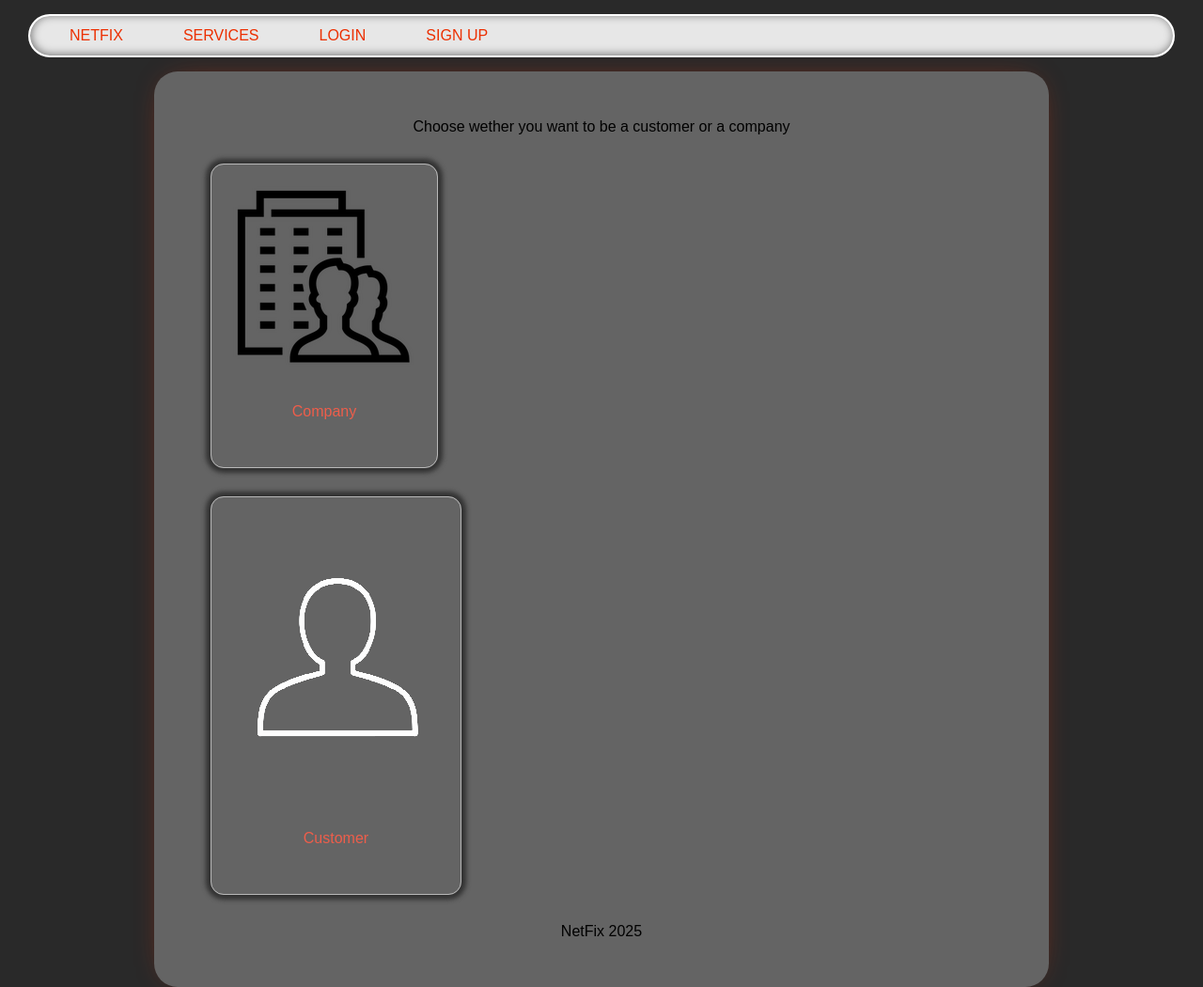
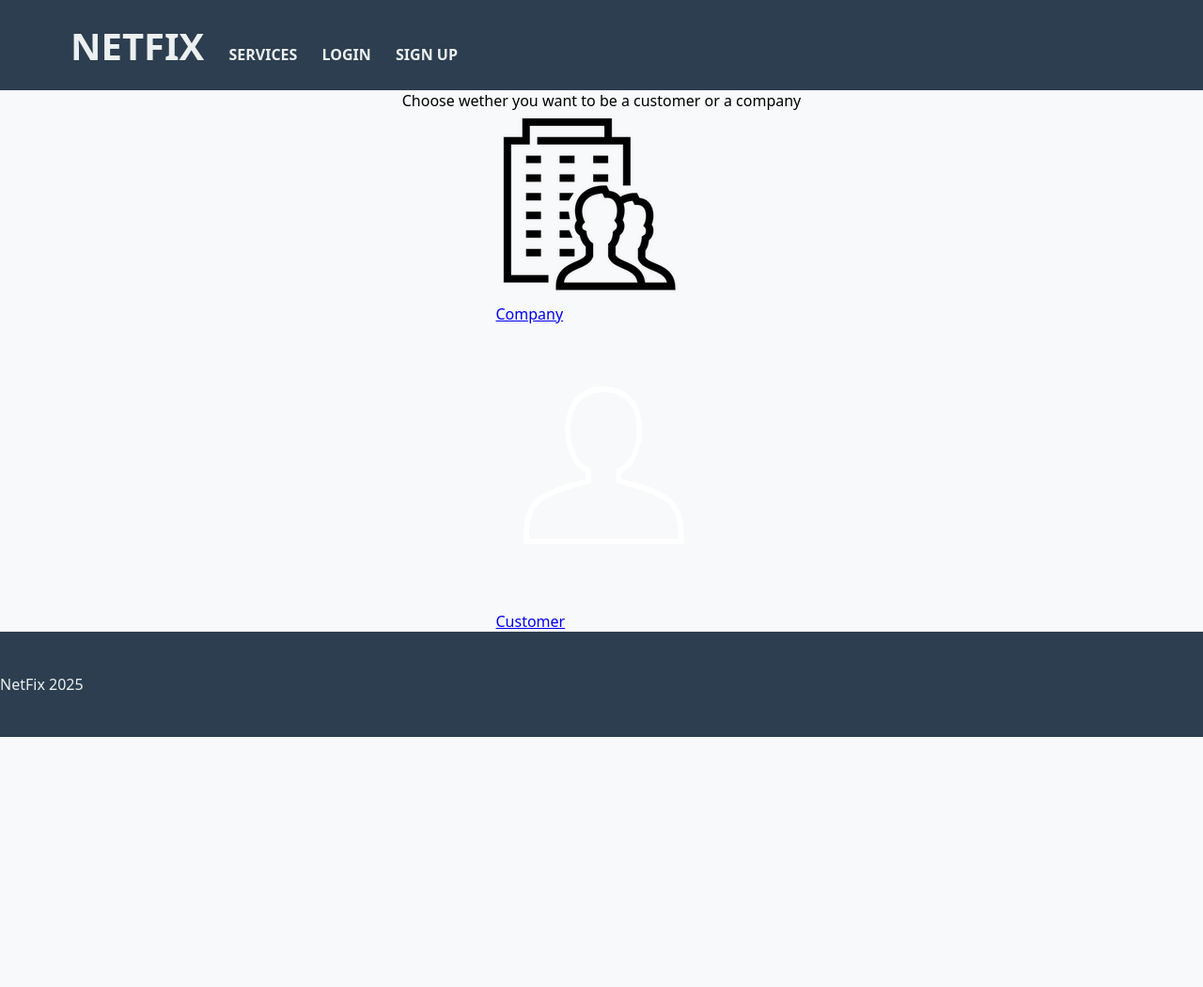
Before and after one commit to onyango-granton/net-again, a Django app: page /register/ in a window 1280 px wide; the page is wider, and only the part inside the window is pictured. Shown: that part at 94% size. After the commit the page ends 784 px from the top of that part, so only its background shows below. Run offline with Django 3.2, Linux system fonts and the light colour scheme.

Commit message:
changed soem colors

```diff
--- a/static/css/style.css
+++ b/static/css/style.css
@@ -1,334 +1,148 @@
-body {
-    background: #292929;
-    font-family: 'Lexend Exa', sans-serif;
-    padding: 0;
-    margin: 0;
+/* Core styles with professional color palette */
+:root {
+  --primary: #2C3E50;
+  --secondary: #34495E;
+  --accent: #3498DB;
+  --text-light: #ECF0F1;
+  --text-dark: #2C3E50;
+  --background-light: #F8F9FA;
+  --background-dark: #2C3E50;
+  --border-color: #BDC3C7;
+  --hover-color: #2980B9;
 }
 
-  a {
-    color: #ee5e4b;
-    text-decoration: none;
+html, body, div, span, applet, object, iframe, h1, h2, h3, h4, h5, h6, p, blockquote, pre, a, abbr, acronym, address, big, cite, code, del, dfn, em, font, img, ins, kbd, q, s, samp, small, strike, strong, sub, sup, tt, var, b, u, i, center, dl, dt, dd, ol, ul, li, fieldset, form, label, legend, table, caption, tbody, tfoot, thead, tr, th, td {
+  margin: 0;
+  padding: 0;
+  border: 0;
+  font-size: 100%;
+  vertical-align: baseline;
 }
 
-  a:hover {
-    color: #e02a21;
-    text-shadow: 0px 0px 2px #a1a1a1;
+ul, ol { list-style: none; }
+
+blockquote, q { quotes: none; }
+
+blockquote:before, blockquote:after, q:before, q:after {
+  content: "";
+  content: none;
 }
 
-  button:not(:last-child) {
-    margin-right: 40px;
-  }
-  button {
-    border: 2px solid transparent;
-    border-radius: 5px;
-    padding: 10px;
-    transition: background 0.7s;
-    color: #ec2f00;
-    text-decoration: none;
-    text-transform: uppercase;
-    cursor: pointer;
-    margin-top: 30px;
-  }
-  button:hover {
-    background: #ec4138;
-    border: 2px solid #f05749;
-    border-right: 2px solid #e02a21;
-    border-bottom: 2px solid #e02a21;
-    color: #f9f8fd;
+table {
+  border-collapse: collapse;
+  border-spacing: 0;
 }
 
-  .content {
-    background-color: #646464;
-    margin: 0 auto;
-    width: 65%;
-    padding: 20px 60px;
-    box-shadow: 0px 0px 35px -20px #ec2f00;
-    border-radius: 25px;
+input:focus, select:focus, textarea:focus, button:focus { outline: none; }
+
+* { box-sizing: border-box; }
+
+@media screen and (max-width: 768px) {
+  html { font-size: 0.6rem; }
 }
 
-  .content p {
-    text-align: center;
-    margin: 30px 0px;
-    white-space: pre-line;
+@media screen and (min-width: 769px) and (max-width: 1024px) {
+  html { font-size: 0.8rem; }
 }
 
-  .like_button {
-    background-color: white;
-    border: 2px solid transparent;
-    border-radius: 5px;
-    padding: 10px;
-    transition: background 0.7s;
-    color: #ec2f00;
-    text-decoration: none;
-    text-transform: uppercase;
-    cursor: pointer;
+@media screen and (min-width: 1025px) {
+  html { font-size: 1rem; }
 }
 
-  .like_button:hover {
-    background: #ec4138;
-    border: 2px solid #f05749;
-    border-right: 2px solid #e02a21;
-    border-bottom: 2px solid #e02a21;
-    color: #f9f8fd;
+.app, .app1 {
+  display: flex;
+  flex-direction: column;
+  height: 100vh;
+  font-family: system-ui, -apple-system, Segoe UI, Roboto, Ubuntu, sans-serif;
 }
 
-  .title {
-    text-align: center;
-    font-family: 'Times New Roman', Times, serif;
-    font-size: 60px;
-    font-weight: bold;
-    text-decoration: 2px underline;
-    text-decoration-color: rgba(255, 68, 0, 0.37);
-  }
-  /* ======================================== Home Page ============================================== */
-
-  .home_logo {
-    display: block;
+.navbar {
+  display: flex;
+  justify-content: space-between;
+  width: 100%;
   margin: 0 auto;
-    margin-bottom: 70px;
+  align-items: center;
+  background-color: var(--primary);
+  color: var(--text-light);
+  padding: 0.6rem 0;
+  font-weight: 600;
 }
 
-  .site_title {
-    text-align: center;
-    font-size: 70px;
+.home {
+  font-size: 2.5rem;
+  font-weight: 700;
 }
 
-  /* ============================================================================================== */
+.right-align-links, .auth-links {
+  display: flex;
+  align-items: center;
+  color: var(--text-light);
+  text-align: center;
+  font-weight: 600;
+}
 
-  /* ======================================== Navbar ============================================== */
-
-  .navbar {
-    position: sticky;
-    top: 15px;
-    box-shadow: inset 1px -1px 10px rgb(116, 116, 116);
-    border: 2px solid white;
-    border-radius: 30px;
-    animation: slide-in 1s ease-out;
-    background-color: #e7e7e7;
-    width: 95%;
-    margin: 0 auto;
-    margin-bottom: 30px;
+.auth-links li {
+  margin: 0 0.6rem;
 }
 
 .navbar ul {
-    position: relative;
-    display: flex;
-    flex: 1 1 auto;
+  display: inline-block;
   margin: 0;
-    padding: 0 30px;
+  padding: 0 4rem;
   list-style-type: none;
 }
-  .navbar ul li:not(:last-child) {
-    margin-right: 40px;
+
+.navbar ul li {
+  display: inline-block;
+  border: 0.12rem solid transparent;
+  padding: 10px;
+  transition: all 0.2s ease;
+  background-color: var(--primary);
 }
-  .navbar ul li {
-    border: 2px solid transparent;
-    border-radius: 5px;
-    padding: 10px;
-    transition: background 0.2s;
-  }
+
 .navbar ul li a {
-    color: #ec2f00;
+  color: var(--text-light);
   text-decoration: none;
   text-transform: uppercase;
   transition: color 0.2s;
 }
+
 .navbar ul li ul {
   visibility: hidden;
   opacity: 0;
   position: absolute;
   display: block;
-    margin: 12px -12px;
+  margin: 0.75rem -4.75rem;
   padding: 0;
-    background: #ffa91b;
-    border: 2px solid #f7c833;
-    border-right: 2px solid #f89329;
-    border-bottom: 2px solid #f89329;
-    border-radius: 5px;
-    transition: opacity 0.2s, visibility 0.2s;
-  }
-  .navbar ul li ul li {
-    margin: -2px 0 0 -2px;
-    width: calc(100% - 20px);
-    line-height: 1.7;
+  background: var(--secondary);
+  transition: all 0.2s ease;
+  border: 1px solid var(--border-color);
 }
 
 .navbar ul li:hover {
-    background: #ec4138;
-    border: 2px solid #f05749;
-    border-right: 2px solid #e02a21;
-    border-bottom: 2px solid #e02a21;
+  border-color: var(--text-light);
 }
-  .navbar ul li:hover a {
-    color: #f9f8fd;
-  }
+
 .navbar ul li:hover ul {
   visibility: visible;
   opacity: 1;
-    box-shadow: 0px 3px 5px 2px #ebecf1;
-  }
-  .navbar ul li:hover ul li a {
-    color: #f9f8fd;
 }
 
-  .last_navbar {
-    right: 0;
-    position: absolute;
-    margin-right: 20px;
-  }
-  .g2 {
-
-    position: absolute;
-   left: 1200px;
+.content {
+  display: flex;
+  align-items: center;
+  width: 100%;
+  height: 100vh;
+  margin: 0 auto;
+  padding-bottom: 3.125rem;
+  flex-direction: column;
+  background-color: var(--background-light);
 }
 
-  /* ============================================================================================== */
-
-  /* ======================================== Service Info ======================================== */
-
-  .service_info_header {
-    display: block ruby;
-  }
-  .service_info_header h5 {
-    float: right;
-  }
-
-  /* ============================================================================================== */
-
-  /* ======================================== Service List ======================================== */
-
-  /* .services_list {
-    padding: 0;
-    margin-bottom: 20px;
-  }
-
-  pre {
-    display: none;
-  }
-
-  .service_list_info {
-    padding: 0 30px;
-  }
-  .service_list_info li {
-    list-style-type: none;
-  }
-  .service_list_info li a:hover > pre {
-    display: block;
-  } */
-  .services_list {
-    padding: 0;
-    margin-bottom: 20px;
-  }
-
-  .service {
-    display: flex;
-    justify-content: space-between;
-    padding: 10px;
-    border: 1px solid #ccc;
-  }
-
-  .service p.company-name {
-    text-align: right;
-  }
-
-  pre {
-    display: none;
-  }
-
-  .service_list_info {
-    padding: 0 30px;
-  }
-
-  .service_list_info li {
-    list-style-type: none;
-  }
-
-  .service_list_info li a:hover > pre {
-    display: block;
-  }
-
-
-  .line {
-    width: 100%;
-    margin: 0 auto;
-    height: 2px;
-    background-color: #00000044;
-    border-radius: 20px;
-    margin-bottom: 10px;
-    margin-top: 35px;
-  }
-
-  .create_service {
-    background: antiquewhite;
-    padding: 10px 20px;
-    border-radius: 17px;
-    display: table;
-    margin: 0 auto;
-    border: 2px solid #474747;
-    margin-bottom: 60px;
-    text-decoration: none;
-  }
-
-  .create_service:hover {
-    background-color: #b8b8b8;
-    box-shadow: 2px 3px 6px 1px #21212173;
-    transition: 0.5s;
-  }
-  .create_service:not(hover) {
-    transition: 0.6s;
-  }
-
-  .list_services_profile {
-    font-size: x-large;
-  }
-  #most {
-
-    margin-top: 10px;
-  }
-
-  /* ============================================================================================== */
-
-  /* ===================================== Choose user type ======================================= */
-
-  .choice_text {
-    text-shadow: 0px 0px 1px #e02a21;
-    color: black;
-    text-align: center;
-    font-size: 40px;
-    font-weight: initial;
-  }
-
-  .choice {
-    display: inline-grid;
-  }
-
-  .img {
-    border: 1px solid #b8b8b8;
-    border-radius: 14px;
-    display: inline-block;
-    padding: 20px;
-    box-shadow: 0px 0px 5px 5px rgb(50, 50, 50);
-    cursor: pointer;
-  }
-  .img:hover {
-    box-shadow: 0px 0px 9px 5px rgb(27, 27, 27);
-  }
-  .img:active {
-    background-color: #474747;
-    transition: 0.1s;
-    box-shadow: 0px 0px 9px 5px black;
-  }
-
-  .label_images {
-    display: block;
-  }
-
-  /* ============================================================================================== */
-
-  /* =========================================== Forms ============================================ */
-
-  form label {
-    display: none;
+.title {
+  font-size: 2rem;
+  font-weight: 700;
+  color: var(--text-dark);
 }
 
 form {
@@ -337,70 +151,54 @@ body {
   width: 65%;
 }
 
-  /* form ul {
-    display: none;
-  } */
-
-  form input {
-    padding: 10px 3px;
-    font-size: 20px;
-    display: block;
+form input, form select, form textarea {
+  padding: 0.625rem 0.188rem;
+  font-size: 1.25rem;
   border: none;
-    border-bottom: 3px solid black;
-    background-color: inherit;
-    margin-top: 30px;
+  border-bottom: 0.188rem solid var(--border-color);
+  background-color: transparent;
+  margin-top: 1.875rem;
+  transition: all 0.3s ease;
 }
 
-  form input:hover,
-  input:focus {
-    transition: 0.5s;
-    border-bottom: 3px solid orangered;
+form input:hover, form input:focus,
+form select:hover, form select:focus,
+form textarea:hover, form textarea:focus {
+  border-bottom-color: var(--accent);
 }
 
-  form select {
-    display: block;
-    font-size: 20px;
-    padding: 6px 3px;
-    background: inherit;
-    border: none;
-    border-bottom: 3px solid black;
-    margin-top: 30px;
+button, .request_service_button {
+  background-color: var(--background-light);
+  border: 0.125rem solid var(--accent);
+  border-radius: 0.313rem;
+  padding: 0.625rem 1.25rem;
+  transition: all 0.3s ease;
+  color: var(--accent);
+  text-decoration: none;
+  text-transform: uppercase;
+  cursor: pointer;
+  margin-top: 1.875rem;
+  font-weight: 600;
 }
 
-  form select:focus,
-  select:hover {
-    transition: 0.5s;
-    border-bottom: 3px solid orangered;
+button:hover, .request_service_button:hover {
+  background: var(--accent);
+  color: var(--text-light);
 }
 
-  .error_message {
-    color: #ff4040;
-    text-shadow: 0px 0px 10px #800;
+.footer {
+  display: flex;
+  justify-content: space-between;
+  width: 100%;
+  height: 7rem;
+  margin: 0 auto;
+  padding: 3.125rem 0;
+  align-items: center;
+  background-color: var(--primary);
+  color: var(--text-light);
 }
 
-  form textarea {
-    display: block;
-    border: none;
-    border-bottom: 3px solid black;
-    background: inherit;
-    font-size: inherit;
-    font-weight: inherit;
-    font-family: inherit;
-    margin-top: 30px;
+.error_message, .errorlist {
+  color: #E74C3C;
+  margin-top: 1rem;
 }
-
-  form textarea:hover,
-  textarea:focus {
-    transition: 0.5s;
-    border-bottom: 3px solid orangered;
-  }
-
-  span {
-    background-color: #3834343d;
-    border-radius: 30px;
-    box-shadow: 0px 0px 23px 1px #2423213d;
-    padding: 5px 10px;
-    margin: 5px 0px;
-  }
-
-  /* ============================================================================================== */
```
Lines whose indentation alone changed are shown as unchanged.
